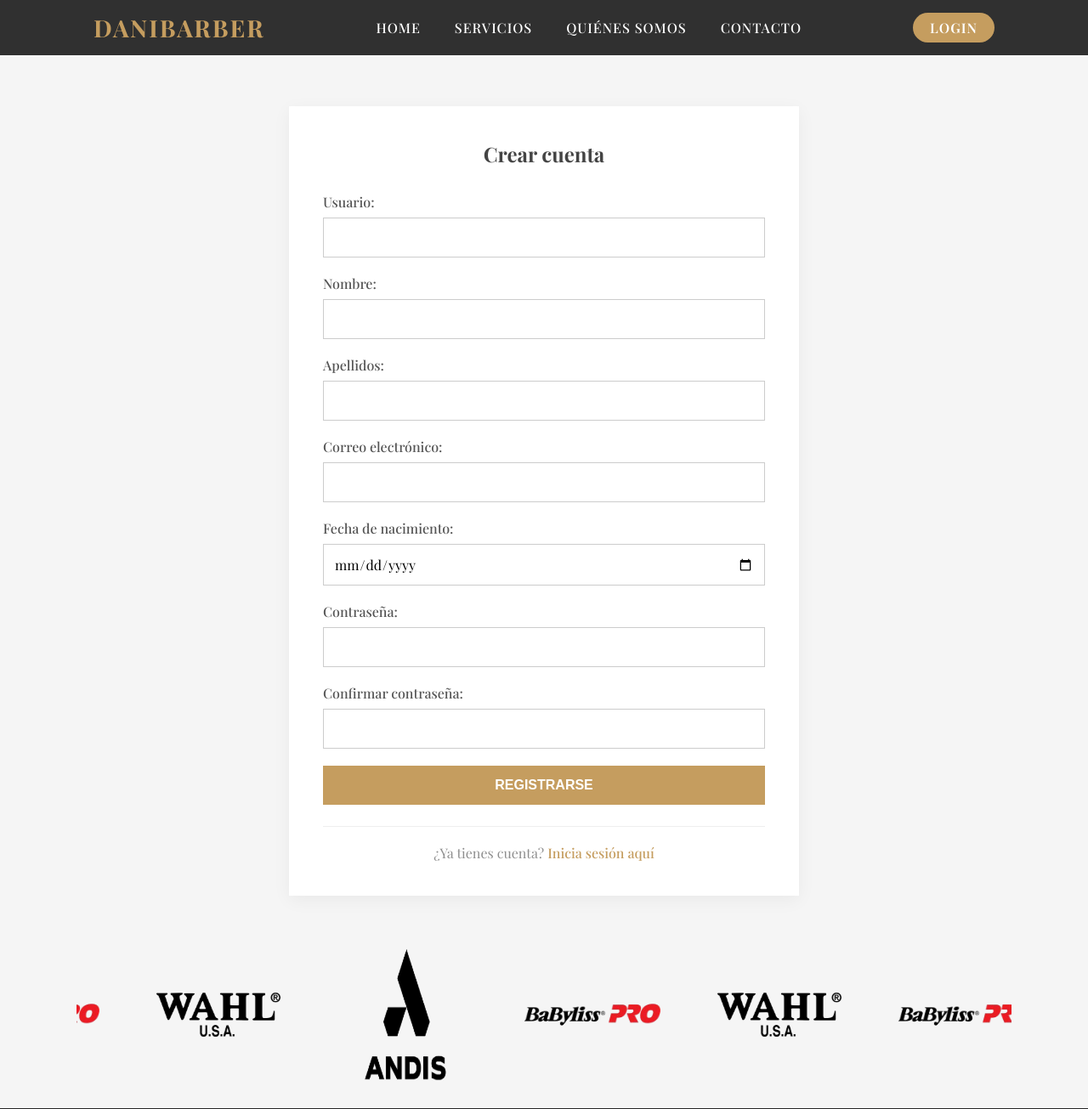
After one commit to daninogales30/barbershop, a Django app: page /registro/ in a window 1280 px wide. The commit adds this page. Shown: the top 1305 px of the page at 85% size. Run offline with Django 5.2, Linux system fonts and the light colour scheme; some web fonts are replaced.

Commit message:
Casi terminado, solo falta hacer retoques

```diff
--- a/reservas/templates/reservas/contactos.html
+++ b/reservas/templates/reservas/contactos.html
@@ -58,10 +58,4 @@
                     referrerpolicy="no-referrer-when-downgrade"></iframe>
         </div>
     </section>
-
-    <section class="chat-bot">
-        <div class="chat-bot-content">
-            <p>Chatbot en proceso...</p>
-        </div>
-    </section>
 {% endblock %}
--- a/users/forms.py
+++ b/users/forms.py
@@ -1,4 +1,7 @@
+from django.utils import timezone
 from django import forms
+
+from users.models import User
 
 
 class LoginForm(forms.Form):
@@ -13,3 +16,43 @@ class LoginForm(forms.Form):
             "placeholder": "Contraseña"
         })
     )
+
+
+class RegistroForm(forms.Form):
+    username = forms.CharField(max_length=150, label="Usuario")
+    nombre = forms.CharField(max_length=100, label="Nombre")
+    apellidos = forms.CharField(max_length=100, label="Apellidos")
+    email = forms.EmailField(label="Correo electrónico")
+    fecha_nacimiento = forms.DateField(
+        required=False,
+        widget=forms.DateInput(attrs={'type': 'date'}),
+        label="Fecha de nacimiento"
+    )
+    password1 = forms.CharField(widget=forms.PasswordInput, label="Contraseña")
+    password2 = forms.CharField(widget=forms.PasswordInput, label="Confirmar contraseña")
+
+    def clean_username(self):
+        username = self.cleaned_data.get('username')
+        if User.objects.filter(username=username).exists():
+            raise forms.ValidationError('Este nombre de usuario ya está en uso.')
+        return username
+
+    def clean_email(self):
+        email = self.cleaned_data.get('email')
+        if User.objects.filter(email=email).exists():
+            raise forms.ValidationError('Este correo electrónico ya está registrado.')
+        return email
+
+    def clean_fecha_nacimiento(self):
+        fecha = self.cleaned_data.get('fecha_nacimiento')
+        if fecha and fecha > timezone.now().date():
+            raise forms.ValidationError('La fecha de nacimiento no puede ser futura.')
+        return fecha
+
+    def clean(self):
+        cleaned_data = super().clean()
+        password1 = cleaned_data.get('password1')
+        password2 = cleaned_data.get('password2')
+        if password1 and password2 and password1 != password2:
+            self.add_error('password2', 'Las contraseñas no coinciden.')
+        return cleaned_data
--- /dev/null
+++ b/users/static/users/css/registro.css
@@ -0,0 +1,99 @@
+.navbar {
+    background: #303030 !important;
+    backdrop-filter: none !important;
+}
+
+/* registro.css */
+.registro-section {
+    padding: 60px 20px;
+    background-color: #f5f5f5;
+}
+.registro-container {
+    max-width: 600px;
+    margin: 0 auto;
+    background: white;
+    padding: 40px;
+    box-shadow: 0 5px 20px rgba(0,0,0,0.05);
+}
+.registro-container h2 {
+    color: #444;
+    margin-bottom: 30px;
+    text-align: center;
+}
+.campo {
+    margin-bottom: 20px;
+}
+.campo label {
+    display: block;
+    margin-bottom: 8px;
+    font-weight: 500;
+    color: #555;
+}
+.campo input, .campo select, .campo textarea {
+    width: 100%;
+    padding: 12px;
+    border: 1px solid #ccc;
+    font-family: inherit;
+    font-size: 16px;
+    box-sizing: border-box;
+    border-radius: 0;
+}
+.campo input:focus {
+    border-color: #c59d5f;
+    outline: none;
+}
+.alert-error {
+    background: #ffe6e6;
+    color: #d9534f;
+    padding: 12px;
+    margin-bottom: 20px;
+    border-left: 4px solid #d9534f;
+}
+.btn {
+    width: 100%;
+    background-color: #c59d5f;
+    color: white;
+    border: 2px solid #c59d5f;
+    padding: 12px;
+    font-size: 16px;
+    font-weight: bold;
+    text-transform: uppercase;
+    cursor: pointer;
+    transition: 0.3s;
+    border-radius: 0;
+}
+.btn:hover {
+    background-color: transparent;
+    color: #c59d5f;
+}
+.errorlist {
+    color: #d9534f;
+    list-style: none;
+    padding-left: 0;
+    margin-top: 5px;
+    font-size: 13px;
+}
+.login-link {
+    text-align: center;
+    margin-top: 25px;
+    padding-top: 20px;
+    border-top: 1px solid #eee;
+}
+.login-link p {
+    color: #8e8e8e;
+    font-size: 16px;
+}
+.login-link a {
+    color: #c59d5f;
+    text-decoration: none;
+    font-weight: 500;
+}
+.login-link a:hover {
+    color: #a87d3e;
+    text-decoration: underline;
+}
+@media (max-width: 550px) {
+    .registro-container {
+        padding: 30px 20px;
+    }
+}
--- a/users/templates/registration/login.html
+++ b/users/templates/registration/login.html
@@ -22,7 +22,7 @@
 
         <!-- Nuevo enlace de registro -->
         <div class="register-link">
-            <p>¿No estás registrado? <a href="{% url 'reservas:home' %}">¡Haz clic aquí!</a></p>
+            <p>¿No estás registrado? <a href="{% url 'users:registro' %}">¡Haz clic aquí!</a></p>
         </div>
     </div>
 </section>
--- /dev/null
+++ b/users/templates/registration/register.html
@@ -0,0 +1,76 @@
+{% extends "base.html" %}
+{% load static %}
+
+{% block extra_css %}
+    <link rel="stylesheet" href="{% static 'users/css/registro.css' %}">
+{% endblock %}
+
+{% block title %}Registro - Barbería{% endblock %}
+
+{% block content %}
+
+<section class="registro-section">
+    <div class="registro-container">
+        <h2>Crear cuenta</h2>
+        <form method="post" class="registro-form">
+            {% csrf_token %}
+
+            {% if form.non_field_errors %}
+                <div class="alert-error">
+                    {% for error in form.non_field_errors %}
+                        <p>{{ error }}</p>
+                    {% endfor %}
+                </div>
+            {% endif %}
+
+            <div class="campo">
+                {{ form.username.label_tag }}
+                {{ form.username }}
+                {{ form.username.errors }}
+            </div>
+
+            <div class="campo">
+                {{ form.nombre.label_tag }}
+                {{ form.nombre }}
+                {{ form.nombre.errors }}
+            </div>
+
+            <div class="campo">
+                {{ form.apellidos.label_tag }}
+                {{ form.apellidos }}
+                {{ form.apellidos.errors }}
+            </div>
+
+            <div class="campo">
+                {{ form.email.label_tag }}
+                {{ form.email }}
+                {{ form.email.errors }}
+            </div>
+
+            <div class="campo">
+                {{ form.fecha_nacimiento.label_tag }}
+                {{ form.fecha_nacimiento }}
+                {{ form.fecha_nacimiento.errors }}
+            </div>
+
+            <div class="campo">
+                {{ form.password1.label_tag }}
+                {{ form.password1 }}
+                {{ form.password1.errors }}
+            </div>
+
+            <div class="campo">
+                {{ form.password2.label_tag }}
+                {{ form.password2 }}
+                {{ form.password2.errors }}
+            </div>
+
+            <button type="submit" class="btn">Registrarse</button>
+        </form>
+
+        <div class="login-link">
+            <p>¿Ya tienes cuenta? <a href="{% url 'users:login' %}">Inicia sesión aquí</a></p>
+        </div>
+    </div>
+</section>
+{% endblock %}
--- a/users/urls.py
+++ b/users/urls.py
@@ -1,12 +1,13 @@
 from django.urls import path
 from django.contrib.auth.views import LogoutView
 
-from users.views import PerfilView, LoginView
+from users.views import PerfilView, LoginView, RegistroView
 
 app_name = 'users'
 
 urlpatterns = [
     path('perfil/', PerfilView.as_view(), name='perfil'),
     path('login/', LoginView.as_view(), name='login'),
-    path("logout/", LogoutView.as_view(next_page="reservas:home"), name="logout")
+    path("logout/", LogoutView.as_view(next_page="reservas:home"), name="logout"),
+    path('registro/', RegistroView.as_view(), name='registro'),
 ]
--- a/users/views.py
+++ b/users/views.py
@@ -1,15 +1,39 @@
 from django.contrib import messages
-from django.contrib.auth import authenticate, login, logout
-from django.shortcuts import render, redirect
+from django.contrib.auth import authenticate, login
+from django.contrib.auth.mixins import LoginRequiredMixin
+from django.shortcuts import redirect
 from django.urls import reverse_lazy
-from django.views import View
-from django.views.generic import TemplateView, FormView
+from django.views.generic import FormView, DetailView
 
-from users.forms import LoginForm
+from reservas.models import Reserva
+from users.forms import LoginForm, RegistroForm
+from users.models import User
 
 
-class PerfilView(TemplateView):
+class PerfilView(LoginRequiredMixin, DetailView):
+    model = User
     template_name = 'users/perfil.html'
+    context_object_name = 'usuario'
+
+    def get_context_data(self, **kwargs):
+        from reservas.services import marcar_reservas_expiradas
+
+        marcar_reservas_expiradas()
+
+
+    def get_object(self):
+        # Muestra el perfil del usuario logueado
+        return self.request.user
+
+    def get_context_data(self, **kwargs):
+        context = super().get_context_data(**kwargs)
+        user = self.get_object()
+        # Lista de reservas del usuario (ordenadas por fecha descendente)
+        context['reservas'] = Reserva.objects.filter(usuario=user).order_by('-fecha', '-hora')
+        # Estadísticas adicionales (opcional)
+        context['total_citas'] = Reserva.objects.filter(usuario=user).count()
+        context['pendientes'] = Reserva.objects.filter(usuario=user, estado='pendiente').count()
+        return context
 
 class LoginView(FormView):
     template_name = 'registration/login.html'
@@ -32,3 +56,21 @@ class LoginView(FormView):
 
         messages.error(self.request, 'Credenciales incorrectas')
         return super().form_invalid(form)
+
+class RegistroView(FormView):
+    template_name = 'registration/register.html'
+    form_class = RegistroForm
+    success_url = reverse_lazy('reservas:home')
+
+    def form_valid(self, form):
+        # Crear usuario manualmente con los datos del formulario
+        user = User.objects.create_user(
+            username=form.cleaned_data['username'],
+            email=form.cleaned_data['email'],
+            password=form.cleaned_data['password1'],
+            nombre=form.cleaned_data['nombre'],
+            apellidos=form.cleaned_data['apellidos'],
+            fecha_nacimiento=form.cleaned_data.get('fecha_nacimiento')
+        )
+        login(self.request, user)
+        return super().form_valid(form)
```
Also changed, not shown: reservas/services.py (added, +16 -0 lines), reservas/static/reservas/css/contactos.css (+0 -11 lines), reservas/views.py (+8 -5 lines), users/static/users/css/perfil.css (added, +229 -0 lines), users/templates/users/perfil.html (+93 -13 lines), users/templates/users/register.html (deleted, +0 -16 lines), reservas/urls.py (line endings or trailing spaces).
